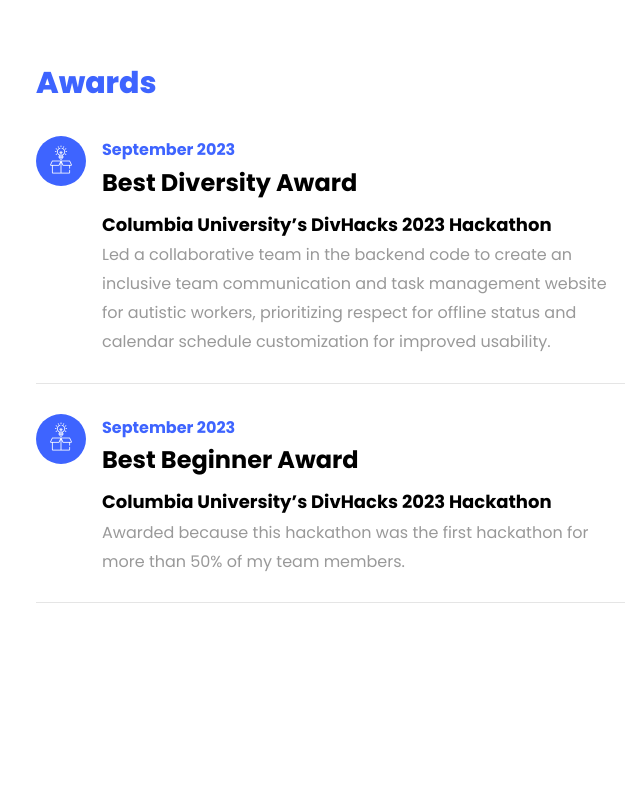
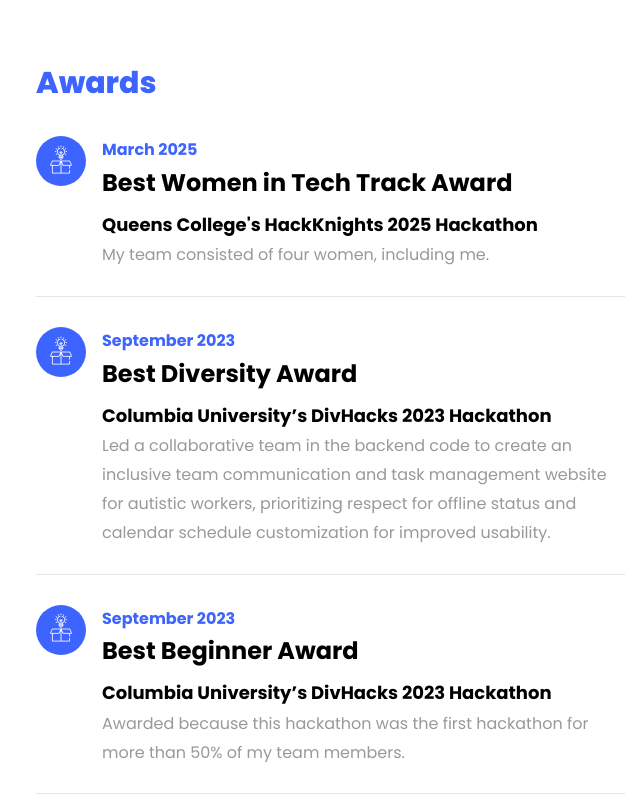
Before and after one commit to srewashimondal/Personal-Website, a plain HTML site: page Srewashi-Mondal-Personal-Website/index.html in a window 1280 px wide. Shown: the part 5800-6600 px from the top of the page, without its empty margins (349-989 px from the left). Drawn offline with Linux system fonts and the light colour scheme; files whose address does not match are found by name.

Commit message:
pearlyx award win

```diff
--- a/Srewashi-Mondal-Personal-Website/index.html
+++ b/Srewashi-Mondal-Personal-Website/index.html
@@ -380,6 +380,17 @@
 					  <div id="page-4" class= "page four">
 					    <h2 class="heading">Awards</h2>
 					    <div class="resume-wrap d-flex ftco-animate">
+	    					<div class="icon d-flex align-items-center justify-content-center">
+					    		<span class="flaticon-ideas"></span>
+					    	</div>
+					    	<div class="text pl-3">
+		    					<span class="date">March 2025</span>
+		    					<h2>Best Women in Tech Track Award</h2>
+		    					<span class="position">Queens College's HackKnights 2025 Hackathon</span>
+								<p>My team consisted of four women, including me.</p>
+		    				</div>
+	    				</div>
+						<div class="resume-wrap d-flex ftco-animate">
 					    	<div class="icon d-flex align-items-center justify-content-center">
 					    		<span class="flaticon-ideas"></span>
 					    	</div>
```
